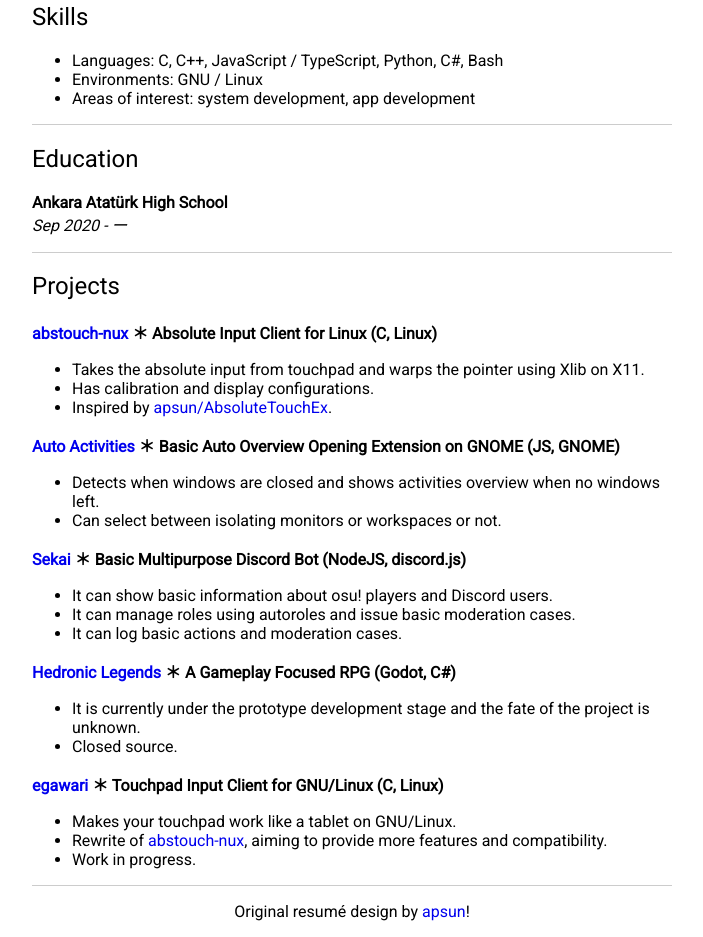
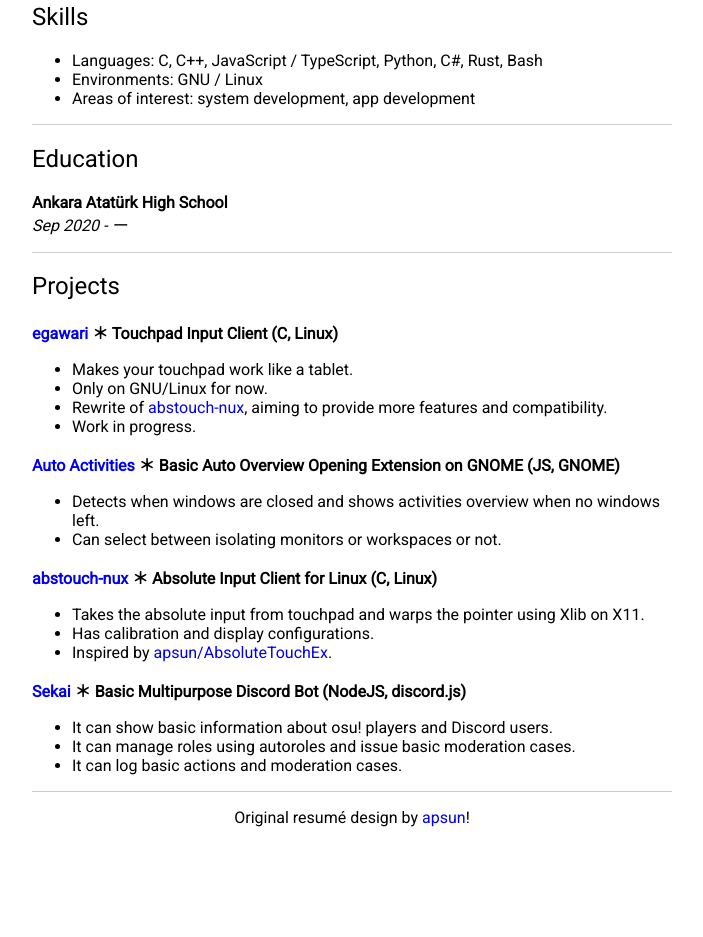
Before and after one commit to Acedron/acedron.github.io, a plain HTML site: page resume.html in a window 1280 px wide. Shown: the part 177-1114 px from the top of the page, without its empty margins (288-991 px from the left). After the commit the page ends 1020 px from the top, so only its background shows below. Drawn offline with Linux system fonts and the light colour scheme.

Commit message:
Change egawari URL.

```diff
--- a/resume.html
+++ b/resume.html
@@ -39,7 +39,7 @@
     <section>
       <h2>Skills</h2>
       <ul>
-        <li>Languages: C, C++, JavaScript / TypeScript, Python, C#, Bash</li>
+        <li>Languages: C, C++, JavaScript / TypeScript, Python, C#, Rust, Bash</li>
         <li>Environments: GNU / Linux</li>
         <li>Areas of interest: system development, app development</li>
       </ul>
@@ -54,12 +54,13 @@
     <section>
       <h2>Projects</h2>
       <section>
-        <h3><a href="https://github.com/acedron/abstouch-nux">abstouch-nux</a>
-          ＊ Absolute Input Client for Linux (C, Linux)</h3>
+        <h3><a href="https://github.com/acedron/egawari">egawari</a>
+          ＊ Touchpad Input Client (C, Linux)</h3>
         <ul>
-          <li>Takes the absolute input from touchpad and warps the pointer using Xlib on X11.</li>
-          <li>Has calibration and display configurations.</li>
-          <li>Inspired by <a href="https://github.com/apsun/AbsoluteTouchEx">apsun/AbsoluteTouchEx</a>.</li>
+          <li>Makes your touchpad work like a tablet.</li>
+          <li>Only on GNU/Linux for now.</li>
+          <li>Rewrite of <a href="https://github.com/acedron/abstouch-nux">abstouch-nux</a>, aiming to provide more features and compatibility.</li>
+          <li>Work in progress.</li>
         </ul>
       </section>
       <section>
@@ -71,29 +72,21 @@
         </ul>
       </section>
       <section>
+        <h3><a href="https://github.com/acedron/abstouch-nux">abstouch-nux</a>
+          ＊ Absolute Input Client for Linux (C, Linux)</h3>
+        <ul>
+          <li>Takes the absolute input from touchpad and warps the pointer using Xlib on X11.</li>
+          <li>Has calibration and display configurations.</li>
+          <li>Inspired by <a href="https://github.com/apsun/AbsoluteTouchEx">apsun/AbsoluteTouchEx</a>.</li>
+        </ul>
+      </section>
+      <section>
         <h3><a href="https://github.com/acedron/sekai">Sekai</a>
           ＊ Basic Multipurpose Discord Bot (NodeJS, discord.js)</h3>
         <ul>
           <li>It can show basic information about osu! players and Discord users.</li>
           <li>It can manage roles using autoroles and issue basic moderation cases.</li>
           <li>It can log basic actions and moderation cases.</li>
-        </ul>
-      </section>
-      <section>
-        <h3><a href="https://acedron.itch.io/hedronic-legends">Hedronic Legends</a>
-          ＊ A Gameplay Focused RPG (Godot, C#)</h3>
-        <ul>
-          <li>It is currently under the prototype development stage and the fate of the project is unknown.</li>
-          <li>Closed source.</li>
-        </ul>
-      </section>
-      <section>
-        <h3><a href="https://github.com/egawari">egawari</a>
-          ＊ Touchpad Input Client for GNU/Linux (C, Linux)</h3>
-        <ul>
-          <li>Makes your touchpad work like a tablet on GNU/Linux.</li>
-          <li>Rewrite of <a href="https://github.com/acedron/abstouch-nux">abstouch-nux</a>, aiming to provide more features and compatibility.</li>
-          <li>Work in progress.</li>
         </ul>
       </section>
     </section>
```
Also changed, not shown: index.html (+8 -28 lines).
